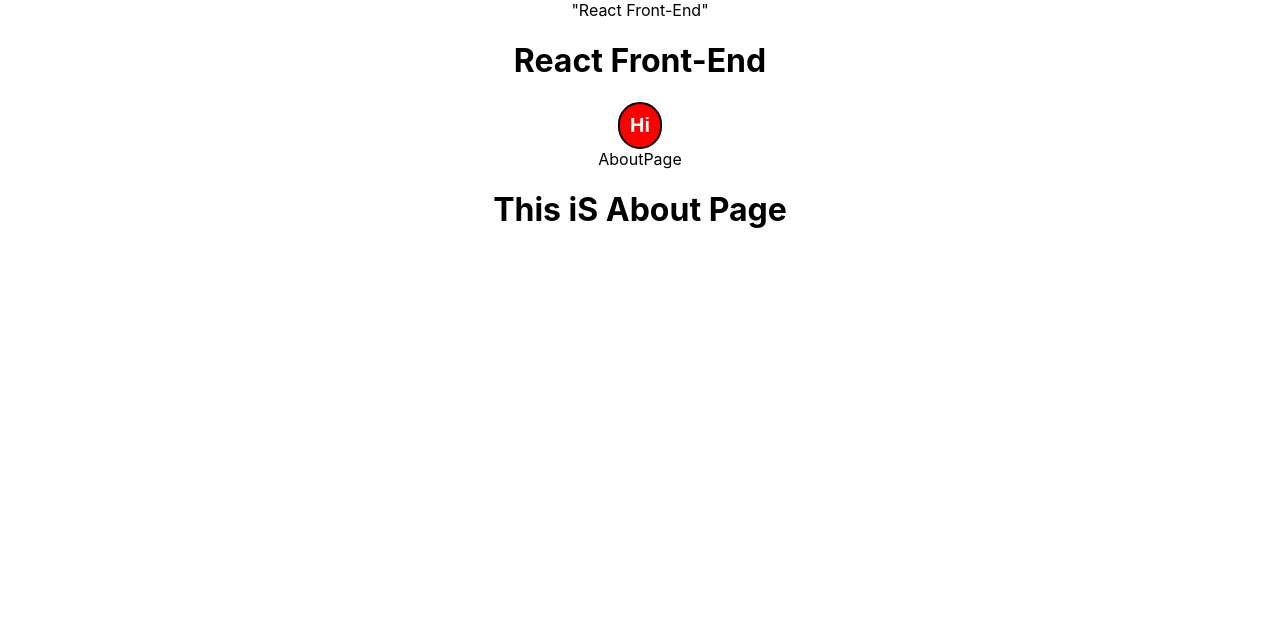
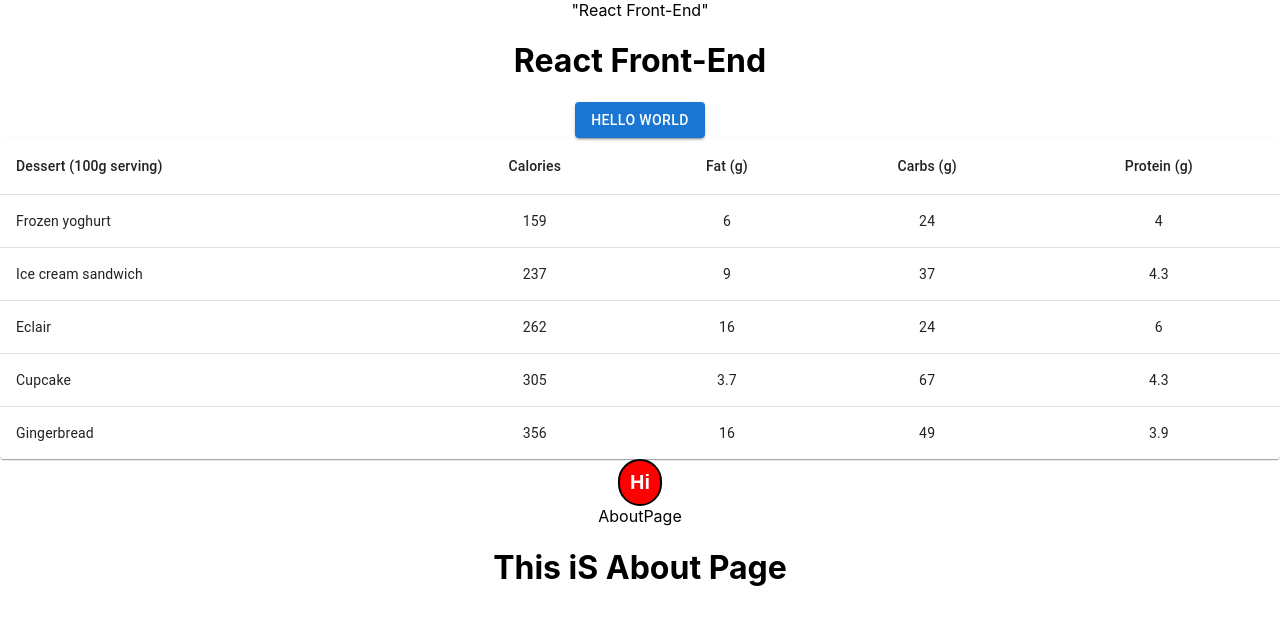
Before and after one commit to harshana-lk/ICET-REACT, a React (Create React App) app in the folder React/react-icet/: page / in a window 1280 px wide. Shown: the top 624 px of the page. Built offline with nearby package versions, Linux system fonts and the light colour scheme.

Commit message:
added MUI

```diff
--- a/React/react-icet/package.json
+++ b/React/react-icet/package.json
@@ -3,6 +3,9 @@
   "version": "0.1.0",
   "private": true,
   "dependencies": {
+    "@emotion/react": "^11.11.0",
+    "@emotion/styled": "^11.11.0",
+    "@mui/material": "^5.13.0",
     "@testing-library/jest-dom": "^5.16.5",
     "@testing-library/react": "^13.4.0",
     "@testing-library/user-event": "^13.5.0",
--- a/React/react-icet/src/pages/HomePage/HomePage.js
+++ b/React/react-icet/src/pages/HomePage/HomePage.js
@@ -1,10 +1,59 @@
 import React from "react";
+import Button from "@mui/material/Button";
+import Table from "@mui/material/Table";
+import TableBody from "@mui/material/TableBody";
+import TableCell from "@mui/material/TableCell";
+import TableContainer from "@mui/material/TableContainer";
+import TableHead from "@mui/material/TableHead";
+import TableRow from "@mui/material/TableRow";
+import Paper from "@mui/material/Paper";
 
 const HomePage = () => {
+  function createData(name, calories, fat, carbs, protein) {
+    return { name, calories, fat, carbs, protein };
+  }
+
+  const rows = [
+    createData("Frozen yoghurt", 159, 6.0, 24, 4.0),
+    createData("Ice cream sandwich", 237, 9.0, 37, 4.3),
+    createData("Eclair", 262, 16.0, 24, 6.0),
+    createData("Cupcake", 305, 3.7, 67, 4.3),
+    createData("Gingerbread", 356, 16.0, 49, 3.9),
+  ];
   return (
     <div>
       "React Front-End"
       <h1>React Front-End</h1>
+      <Button variant="contained">Hello World</Button>
+      <TableContainer component={Paper}>
+        <Table sx={{ minWidth: 650 }} aria-label="simple table">
+          <TableHead>
+            <TableRow>
+              <TableCell>Dessert (100g serving)</TableCell>
+              <TableCell align="center">Calories</TableCell>
+              <TableCell align="center">Fat&nbsp;(g)</TableCell>
+              <TableCell align="center">Carbs&nbsp;(g)</TableCell>
+              <TableCell align="center">Protein&nbsp;(g)</TableCell>
+            </TableRow>
+          </TableHead>
+          <TableBody>
+            {rows.map((row) => (
+              <TableRow
+                key={row.name}
+                sx={{ "&:last-child td, &:last-child th": { border: 0 } }}
+              >
+                <TableCell component="th" scope="row">
+                  {row.name}
+                </TableCell>
+                <TableCell align="center">{row.calories}</TableCell>
+                <TableCell align="center">{row.fat}</TableCell>
+                <TableCell align="center">{row.carbs}</TableCell>
+                <TableCell align="center">{row.protein}</TableCell>
+              </TableRow>
+            ))}
+          </TableBody>
+        </Table>
+      </TableContainer>
     </div>
   );
 };
```
Also changed, not shown: 1 other file (tests, documents, lock files or other folders).
